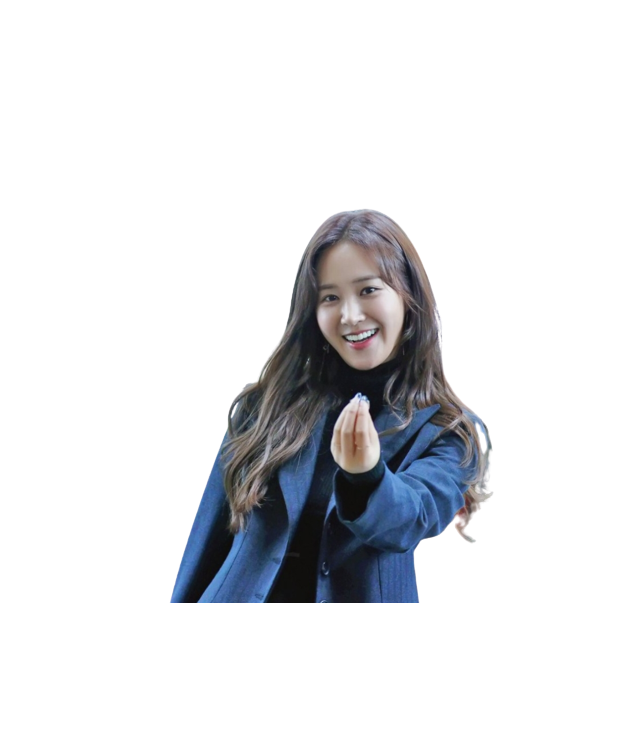
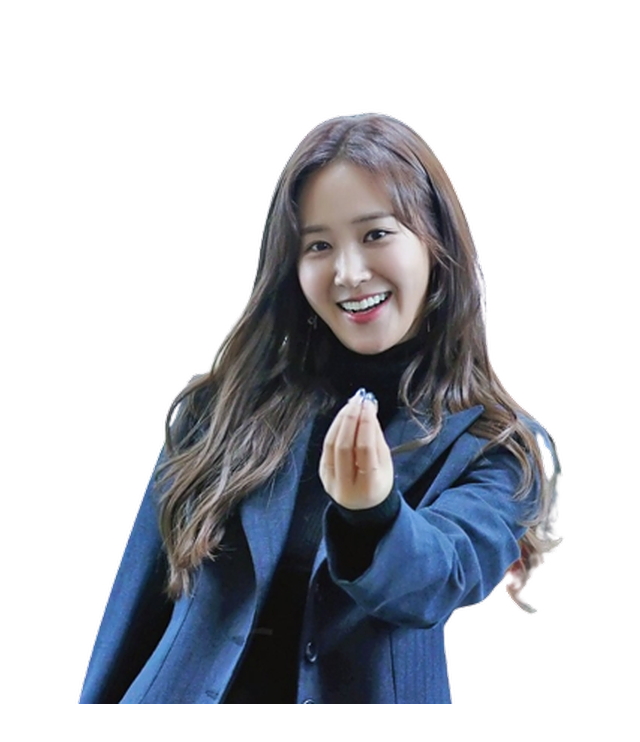
Before and after one commit to peleyah/johnalsouza, a plain HTML site: page index.html in a window 1280 px wide. Shown: the whole page, without its empty margins (287-927 px from the left). Drawn offline with Linux system fonts and the light colour scheme.

Commit message:
Second version

```diff
--- a/index.html
+++ b/index.html
@@ -8,16 +8,18 @@ html, body, #wrapper {
        padding: 0;
        border: 0;
     }
-    #wrapper td {
-       vertical-align: middle;
-       text-align: center;
-    }
+#wrapper td {
+   vertical-align: middle;
+   text-align: center;
+}
 </style>
+<title>@johnalsouza</title>
+<link rel="icon" type="image/x-icon" href="/favicon.ico">
 </head>
 <body>
    <table id="wrapper">
       <tr>
-         <td><img src="hehe.png" alt="" /></td>
+         <td><img src="hehe.v1.png" alt="" /></td>
       </tr>
    </table>
 </body>
```
Also changed, not shown: favicon.ico (added), hehe.v1.png (added).
